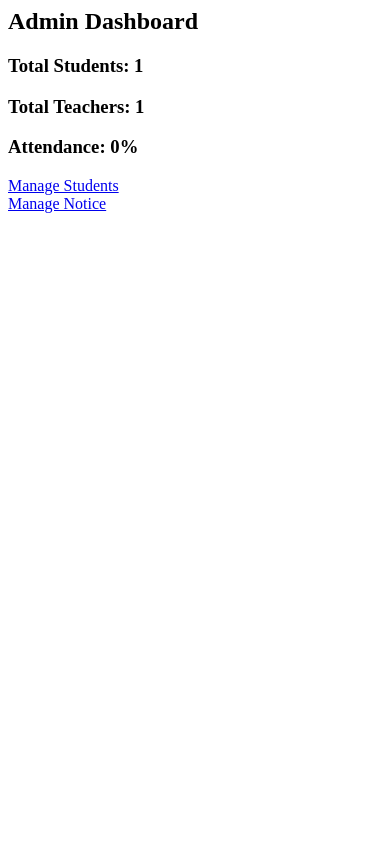
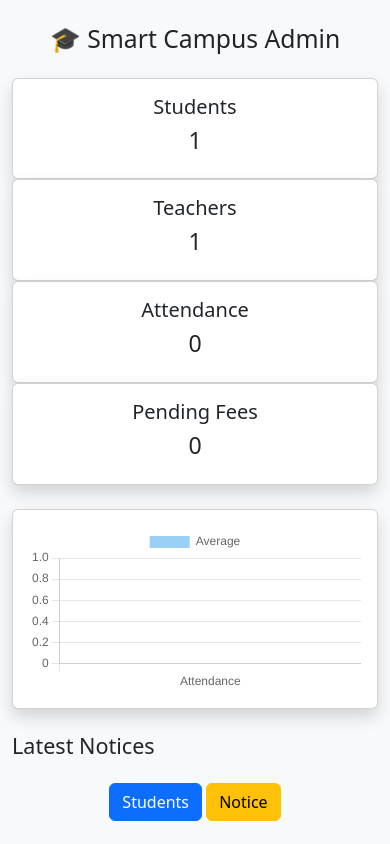
Before and after one commit to deepanshi-dev373/smart-campus-ai, a Flask app: page /admin in a window 390 px wide. Run offline with Flask 3, Linux system fonts and the light colour scheme; a user stored in the database is signed in; data comes from the database, SQL or seed files in the repository; both versions use the stored data as it was after the commit; data that the repository does not hold is empty.

Commit message:
first commit

```diff
--- a/backend/app.py
+++ b/backend/app.py
@@ -1,4 +1,4 @@
-from flask import Flask, render_template, request, redirect, session
+from flask import Flask, render_template, request, redirect, session, jsonify
 import sqlite3
 
 app = Flask(__name__)
@@ -7,7 +7,6 @@ app.secret_key = "secret123"
 def db():
     return sqlite3.connect("campus.db")
 
-# HOME
 @app.route('/')
 def home():
     return redirect('/login')
@@ -26,7 +25,6 @@ def login():
         conn.close()
 
         if user:
-            session['user'] = email
             session['role'] = user[0]
 
             if user[0] == 'admin':
@@ -36,16 +34,13 @@ def login():
             else:
                 return redirect('/student')
 
-        return "Invalid Login ❌"
+        return "Invalid Login"
 
     return render_template("login.html")
 
-# ================= ADMIN =================
+# ================= ADMIN DASHBOARD =================
 @app.route('/admin')
 def admin():
-    if session.get('role') != 'admin':
-        return redirect('/login')
-
     conn = db()
     cur = conn.cursor()
 
@@ -58,27 +53,22 @@ def admin():
     cur.execute("SELECT AVG(attendance) FROM students")
     attendance = cur.fetchone()[0] or 0
 
+    cur.execute("SELECT COUNT(*) FROM students WHERE fees=0")
+    pending_fees = cur.fetchone()[0]
+
+    cur.execute("SELECT title FROM notices ORDER BY id DESC LIMIT 3")
+    notices = cur.fetchall()
+
     conn.close()
 
-    return render_template("admin.html", students=students, teachers=teachers, attendance=attendance)
+    return render_template("admin.html",
+        students=students,
+        teachers=teachers,
+        attendance=attendance,
+        fees=pending_fees,
+        notices=notices)
 
-# ================= TEACHER =================
-@app.route('/teacher')
-def teacher():
-    if session.get('role') != 'teacher':
-        return redirect('/login')
-
-    return render_template("teacher.html")
-
-# ================= STUDENT =================
-@app.route('/student')
-def student():
-    if session.get('role') != 'student':
-        return redirect('/login')
-
-    return render_template("student.html")
-
-# ================= STUDENT MANAGEMENT =================
+# ================= STUDENTS =================
 @app.route('/students')
 def students():
     conn = db()
@@ -96,8 +86,8 @@ def add_student():
 
     conn = db()
     cur = conn.cursor()
-    cur.execute("INSERT INTO students(name,course,semester,attendance) VALUES(?,?,?,0)",
-                (name,course,semester))
+    cur.execute("INSERT INTO students(name,course,semester,attendance,fees) VALUES(?,?,?,?,?)",
+                (name,course,semester,80,1))
     conn.commit()
     conn.close()
 
@@ -126,12 +116,15 @@ def add_notice():
 
     return redirect('/notice')
 
-# ================= AI FEATURE (DEMO) =================
-@app.route('/ai_notice', methods=['POST'])
-def ai_notice():
-    topic = request.form['topic']
-    generated = f"Important Notice: {topic} will be conducted tomorrow. All students must attend."
-    return generated
+# ================= API FOR MOBILE =================
+@app.route('/api/students')
+def api_students():
+    conn = db()
+    cur = conn.cursor()
+    cur.execute("SELECT name,attendance FROM students")
+    data = cur.fetchall()
+    conn.close()
+    return jsonify(data)
 
 if __name__ == "__main__":
     app.run(debug=True)
--- a/backend/database.py
+++ b/backend/database.py
@@ -20,7 +20,8 @@ id INTEGER PRIMARY KEY,
 name TEXT,
 course TEXT,
 semester TEXT,
-attendance INTEGER
+attendance INTEGER,
+fees INTEGER
 )
 """)
 
@@ -40,4 +41,4 @@ cur.execute("INSERT INTO users(email,password,role) VALUES('student@gmail.com','
 
 conn.commit()
 conn.close()
-print("DB Ready ✅")
+print("Database Ready ✅")
--- a/backend/templates/admin.html
+++ b/backend/templates/admin.html
@@ -1,8 +1,81 @@
-<h2>Admin Dashboard</h2>
+<!DOCTYPE html>
+<html>
+<head>
+<title>Admin Dashboard</title>
+<link href="https://cdn.jsdelivr.net/npm/bootstrap@5.3.0/dist/css/bootstrap.min.css" rel="stylesheet">
+<script src="https://cdn.jsdelivr.net/npm/chart.js"></script>
+</head>
 
-<h3>Total Students: {{ students }}</h3>
-<h3>Total Teachers: {{ teachers }}</h3>
-<h3>Attendance: {{ attendance }}%</h3>
+<body class="bg-light">
 
-<a href="/students">Manage Students</a><br>
-<a href="/notice">Manage Notice</a>
+<div class="container mt-4">
+
+<h2 class="text-center">🎓 Smart Campus Admin</h2>
+
+<div class="row text-center mt-4">
+
+<div class="col-md-3">
+<div class="card p-3 shadow">
+<h5>Students</h5>
+<h3>{{ students }}</h3>
+</div>
+</div>
+
+<div class="col-md-3">
+<div class="card p-3 shadow">
+<h5>Teachers</h5>
+<h3>{{ teachers }}</h3>
+</div>
+</div>
+
+<div class="col-md-3">
+<div class="card p-3 shadow">
+<h5>Attendance</h5>
+<h3 id="att">{{ attendance }}</h3>
+</div>
+</div>
+
+<div class="col-md-3">
+<div class="card p-3 shadow">
+<h5>Pending Fees</h5>
+<h3>{{ fees }}</h3>
+</div>
+</div>
+
+</div>
+
+<div class="card mt-4 p-3 shadow">
+<canvas id="chart"></canvas>
+</div>
+
+<h4 class="mt-4">Latest Notices</h4>
+<ul>
+{% for n in notices %}
+<li>{{ n[0] }}</li>
+{% endfor %}
+</ul>
+
+<div class="mt-4 text-center">
+<a href="/students" class="btn btn-primary">Students</a>
+<a href="/notice" class="btn btn-warning">Notice</a>
+</div>
+
+</div>
+
+<script>
+const att = Number(document.getElementById("att").innerText);
+
+new Chart(document.getElementById("chart"), {
+    type: 'bar',
+    data: {
+        labels: ['Attendance'],
+        datasets: [{
+            label: 'Average',
+            data: [att]
+        }]
+    }
+});
+</script>
+
+</body>
+</html>
```
Also changed, not shown: mobile_app_demo/student_app.py (+4 -21 lines), backend/campus.db (added).
